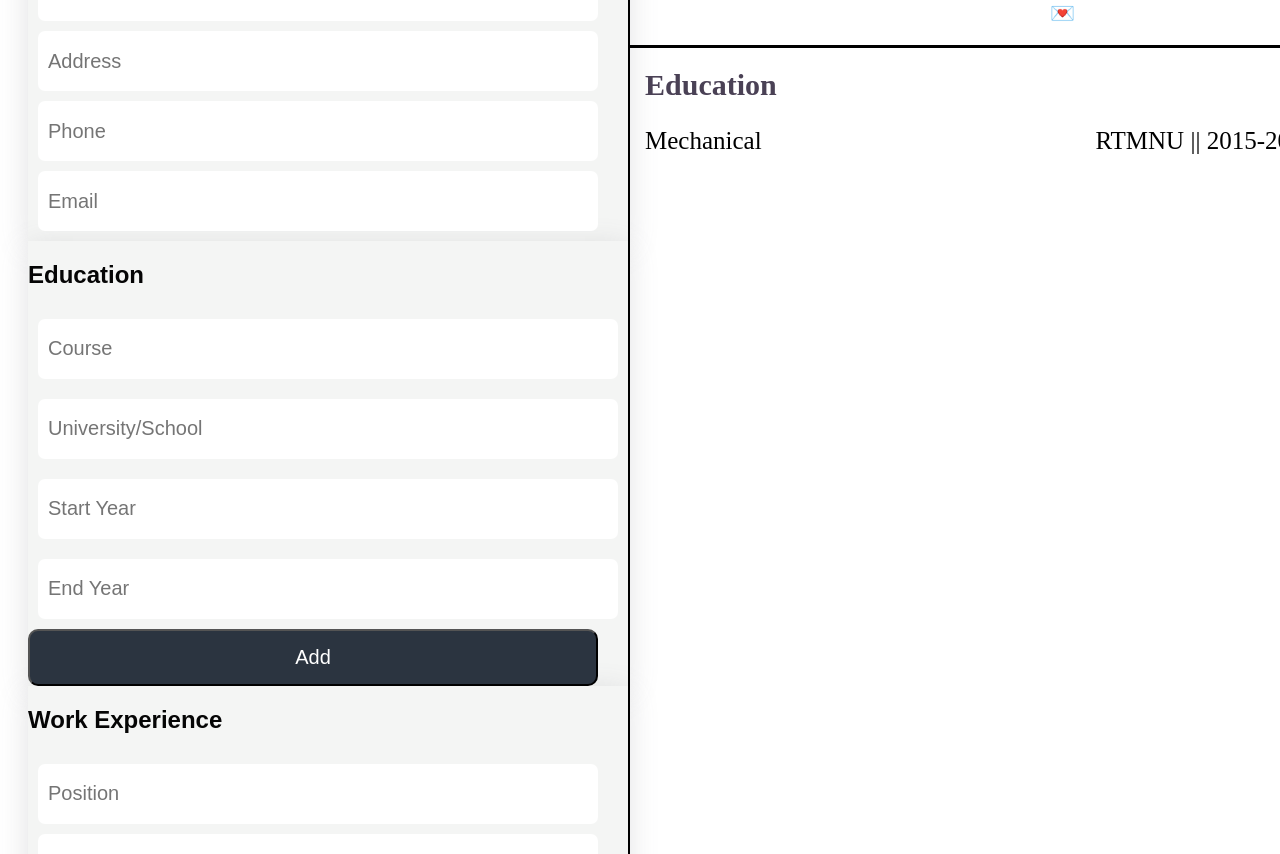
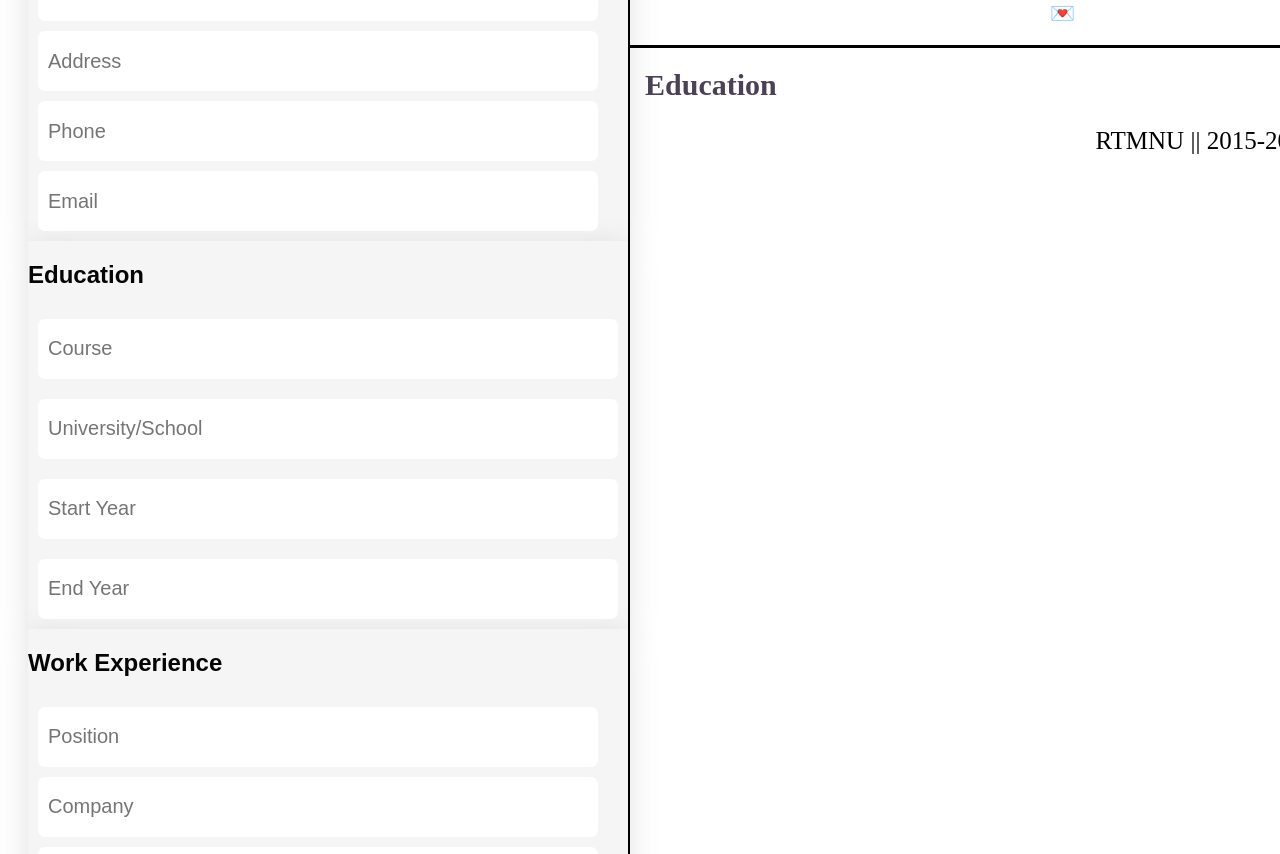
Before and after one commit to rajnishxoxo/CV-Project, a React (Vite) app: page / in a window 1280 px wide. Shown: the part 345-1199 px from the top of the page. Built offline with nearby package versions, Linux system fonts and the light colour scheme.

Commit message:
Adding Education section to display

```diff
--- a/src/Components/App.js
+++ b/src/Components/App.js
@@ -40,6 +40,21 @@ const App = () => {
     setEmail(e.target.value);
   };
 
+  // For Education.
+
+
+
+  const [course , setCourse ] = useState('');
+
+  const handleCourse = (e)=>{
+
+    setCourse(e.target.value);
+  }
+
+
+
+
+
   return (
     <>
       <Header />
@@ -52,7 +67,7 @@ const App = () => {
             handlePhone={handlePhone}
             handleEmail={handleEmail}
           />
-          <Education />
+          <Education  handleCourse={handleCourse} />
           <Work />
         </div>
 
@@ -63,6 +78,7 @@ const App = () => {
             address={address}
             phone={phoneNumber}
             email={email}
+            course={course}
           />
         </div>
       </div>
--- a/src/Components/Display.js
+++ b/src/Components/Display.js
@@ -21,7 +21,7 @@ const Display = (props) => {
           <h2 className="heading">Education</h2>
         </div>
         <div className="education-container">
-          <p>Mechanical</p>
+          <p>{props.course}</p>
           <p>RTMNU || <span>2015-2020</span></p>
         </div>
       </div>
--- a/src/Components/Education.js
+++ b/src/Components/Education.js
@@ -1,15 +1,15 @@
 import React from "react";
 
-const Education = () => {
+const Education = ({handleCourse}) => {
   return (
     <div className="infoContainer">
         <h2>Education</h2>
-      <input type="text" className="generalInfo" placeholder="Course" />
+      <input type="text" className="generalInfo" placeholder="Course" onChange={handleCourse} />
       <input type="text" className="generalInfo" placeholder="University/School" />
       <input type="text" className="generalInfo" placeholder="Start Year" />
       <input type="text" className="generalInfo" placeholder="End Year" />
 
-      <button className="btn">Add</button>
+
     </div>
   );
 };
```
